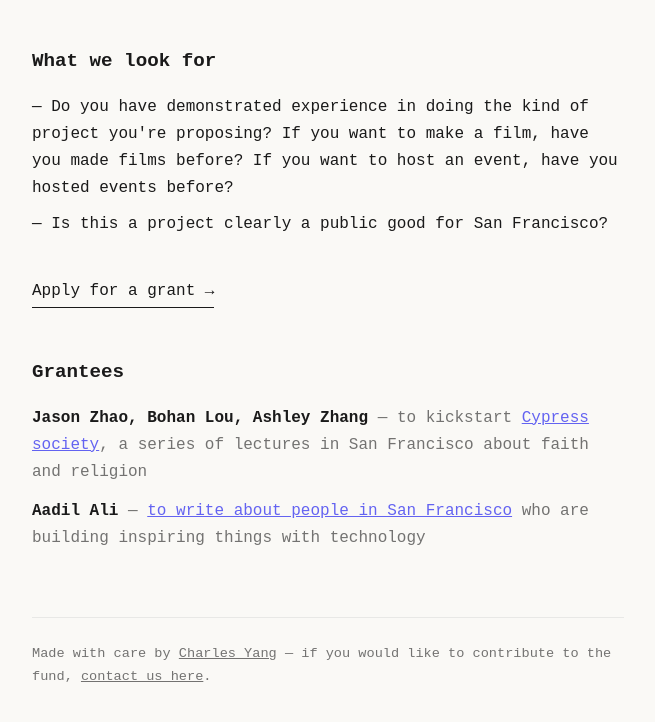
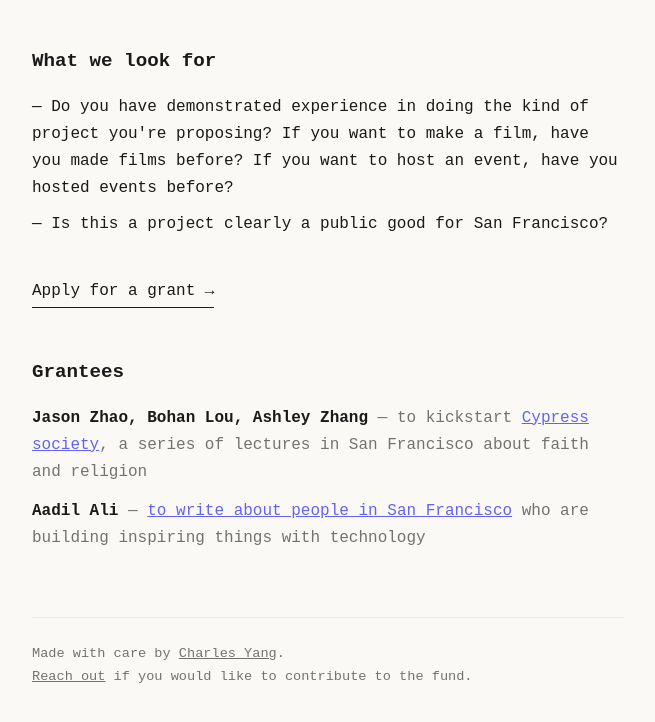
Before and after one commit to charlesxjyang/sfpublicgoods, a plain HTML site: page index.html in a window 1280 px wide. Shown: the part 665-1387 px from the top of the page, without its empty margins (312-967 px from the left). Drawn offline with Linux system fonts and the light colour scheme.

Commit message:
Split footer into two lines and link email on "Reach out"
Co-Authored-By: Claude Opus 4.7 (1M context) <noreply@anthropic.com>

```diff
--- a/index.html
+++ b/index.html
@@ -136,7 +136,8 @@
   </div>
 
   <footer>
-    Made with care by <a href="https://charlesyang.io">Charles Yang</a> &mdash; if you would like to contribute to the fund, <a href="mailto:contact@charlesyang.io">contact us here</a>.
+    Made with care by <a href="https://charlesyang.io">Charles Yang</a>.<br>
+    <a href="mailto:contact@charlesyang.io">Reach out</a> if you would like to contribute to the fund.
   </footer>
 </body>
 </html>
```
